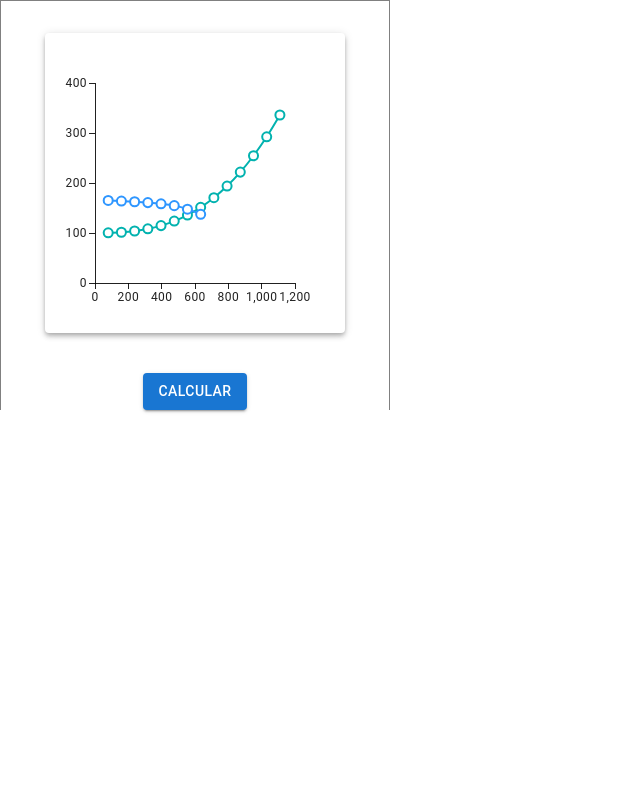
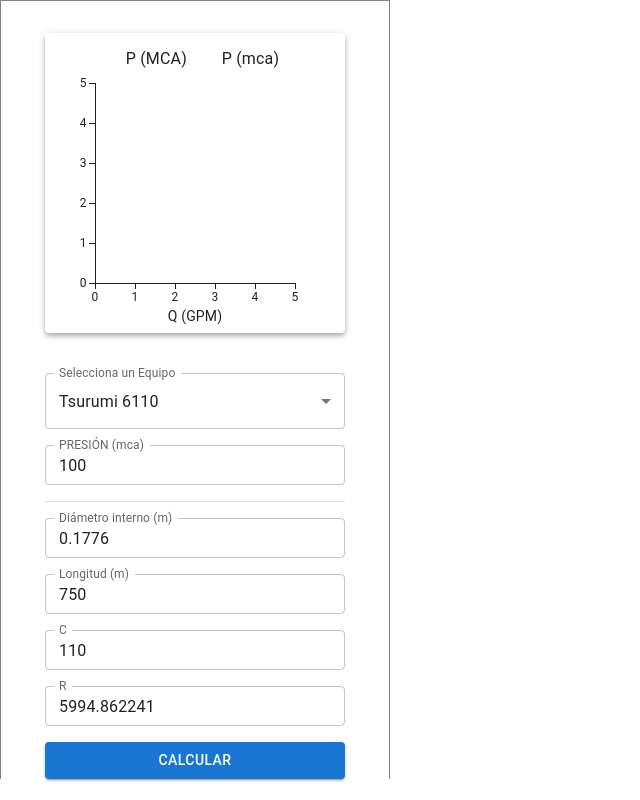
Before and after one commit to JuanDeossa/Sistema-de-bombeo-mineria, a React (Vite) app: page / in a window 1280 px wide. Shown: the whole page, without its empty margins (0-640 px from the left). Built offline with nearby package versions, Linux system fonts and the light colour scheme.

Commit message:
Se agrega formulario con datos de prueba y algunos calculos

```diff
--- a/src/components/chart/Chart.jsx
+++ b/src/components/chart/Chart.jsx
@@ -1,54 +1,61 @@
 import { LineChart } from "@mui/x-charts";
 
-export const Chart = () => {
+export const Chart = ({ data }) => {
+  const { DATA_X, DATA_Y1, DATA_Y2 } = data || {};
   return (
     <LineChart
       width={300}
       height={300}
-      // xAxis={[{ data: [1, 2, 3, 5, 8, 10] }]}
-      xAxis={[{ data: DATA_X }]}
+      xAxis={[{ data: DATA_X || [0, 1, 2, 3, 4, 5],label:"Q (GPM)", }]}
       series={[
         {
           // data: [1, 5.5, 2, 8.5, 1.5, 5],
-          data: DATA_Y1,
+          data: DATA_Y1 || [0, 1, 2, 3, 4, 5],
+          color: !DATA_Y1?.length ? "transparent" : "blue",
+          showMark:false,
+          label:"P (MCA)",
         },
         {
-          data: DATA_Y2,
+          // data: [1, 5.5, 2, 8.5, 1.5, 5],
+          data: DATA_Y2 || [0, 1, 2, 3, 4, 5],
+          color: !DATA_Y2?.length ? "transparent" : "red",
+          showMark:false,
+          label:"P (mca)",
         },
       ]}
     />
   );
 };
 
-const DATA_X = [
-  0, 79.25, 158.5, 237.75, 317, 396.25, 475.5, 554.75, 634, 713.25, 792.5,
-  871.75, 951, 1030.25, 1109.5,
-];
-const DATA_Y1 = [
-  null,
-  100.3283006,
-  101.5134666,
-  104.024776,
-  108.303229,
-  114.771141,
-  123.8369752,
-  135.8982504,
-  151.3434779,
-  170.5535407,
-  193.9027219,
-  221.7595015,
-  254.4871893,
-  292.4444396,
-  335.9856781,
-];
-const DATA_Y2 = [
-  null,
-  165.138,
-  163.812,
-  162.486,
-  160.752,
-  158.406,
-  154.734,
-  147.696,
-  137.292,
-];
+// const DATA_X = [
+//   0, 79.25, 158.5, 237.75, 317, 396.25, 475.5, 554.75, 634, 713.25, 792.5,
+//   871.75, 951, 1030.25, 1109.5,
+// ];
+// const DATA_Y1 = [
+//   null,
+//   100.3283006,
+//   101.5134666,
+//   104.024776,
+//   108.303229,
+//   114.771141,
+//   123.8369752,
+//   135.8982504,
+//   151.3434779,
+//   170.5535407,
+//   193.9027219,
+//   221.7595015,
+//   254.4871893,
+//   292.4444396,
+//   335.9856781,
+// ];
+// const DATA_Y2 = [
+//   null,
+//   165.138,
+//   163.812,
+//   162.486,
+//   160.752,
+//   158.406,
+//   154.734,
+//   147.696,
+//   137.292,
+// ];
--- /dev/null
+++ b/src/components/form1/Form1.jsx
@@ -0,0 +1,142 @@
+import { DevTool } from "@hookform/devtools";
+import {
+  Box,
+  Button,
+  Divider,
+  MenuItem,
+  Stack,
+  TextField,
+} from "@mui/material";
+import { useForm } from "react-hook-form";
+import { round } from "../../helpers/math";
+import { initialProcessValues } from "../../utils/constants";
+import {
+  calculateResult,
+  getAllEquipments,
+  getEquipmentByPK,
+} from "../../utils/backend/api/GET";
+
+const EQUIPMENTS = getAllEquipments();
+
+export const Form1 = ({ setDataToChart }) => {
+  const { register, control, handleSubmit, watch } = useForm({
+    defaultValues: {
+      E: EQUIPMENTS[0].id,
+      P: 100,
+      D: initialProcessValues?.D,
+      L: initialProcessValues?.L,
+      C: initialProcessValues?.C,
+      R: initialProcessValues?.R,
+    },
+  });
+
+  const submitAction = (data) => {
+    const newData = {
+      E: data.E,
+      P: round(data.P, 6),
+      D: round(data.D, 6),
+      L: round(data.L, 6),
+      C: round(data.C, 6),
+      R: round(data.R, 6),
+    };
+    const res = calculateResult({ P: newData.P, R: newData.R, E: newData.E });
+
+    const equipmentProps = getEquipmentByPK(res.name);
+
+    const cauldalGPMArray = res?.values?.map((value) => value?.cauldalGPM);
+    const presionMCAArray = res?.values?.map((value) => value?.presionMCA);
+    const presionMcaArray = equipmentProps?.values?.map(
+      (value) => value?.presionMCA
+    );
+
+    setDataToChart((prev) => ({
+      ...prev,
+      GPM: cauldalGPMArray,
+      MCA: presionMCAArray,
+      mca: presionMcaArray,
+    }));
+  };
+
+  return (
+    <Box width={300}>
+      <form onSubmit={handleSubmit(submitAction)}>
+        <Stack direction="column" spacing={2}>
+          <TextField
+            select
+            defaultValue={EQUIPMENTS[0].id}
+            label="Selecciona un Equipo"
+            {...register("E", {
+              required: true,
+            })}
+          >
+            {EQUIPMENTS?.map((option) => (
+              <MenuItem key={option?.id} value={option?.id}>
+                {option.name}
+              </MenuItem>
+            ))}
+          </TextField>
+          <TextField
+            id="outlined-basic"
+            label="PRESIÓN (mca)"
+            variant="outlined"
+            type="text"
+            size="small"
+            {...register("P", {
+              required: true,
+              pattern: /^[0-9.]+$/,
+            })}
+          />
+          <Divider />
+          <TextField
+            id="outlined-basic"
+            label="Diámetro interno (m)"
+            variant="outlined"
+            type="text"
+            size="small"
+            {...register("D", {
+              required: true,
+              pattern: /^[0-9.]+$/,
+            })}
+          />
+          <TextField
+            id="outlined-basic"
+            label="Longitud (m)"
+            variant="outlined"
+            type="text"
+            size="small"
+            {...register("L", {
+              required: true,
+              pattern: /^[0-9.]+$/,
+            })}
+          />
+          <TextField
+            id="outlined-basic"
+            label="C"
+            variant="outlined"
+            type="text"
+            size="small"
+            {...register("C", {
+              required: true,
+              pattern: /^[0-9.]+$/,
+            })}
+          />
+          <TextField
+            id="outlined-basic"
+            label="R"
+            variant="outlined"
+            type="text"
+            size="small"
+            {...register("R", {
+              required: true,
+              pattern: /^[0-9.]+$/,
+            })}
+          />
+          <Button type="submit" variant="contained">
+            Calcular
+          </Button>
+        </Stack>
+        <DevTool control={control} />
+      </form>
+    </Box>
+  );
+};
--- a/src/helpers/math.js
+++ b/src/helpers/math.js
@@ -1 +1,2 @@
-export const round = (num, presicion = 2) => parseFloat(num.toFixed(presicion));
+export const round = (num, presicion = 2) =>
+  parseFloat(parseFloat(num).toFixed(presicion));
--- a/src/index.css
+++ b/src/index.css
@@ -1,5 +1,9 @@
-*{
-    margin: 0;
-    padding: 0;
-    box-sizing: border-box;
+* {
+  margin: 0;
+  padding: 0;
+  box-sizing: border-box;
 }
+
+input[type="number"]::-webkit-inner-spin-button {
+  display: none;
+}
--- a/src/pages/MainPage.jsx
+++ b/src/pages/MainPage.jsx
@@ -1,15 +1,22 @@
 import { Box, Button, Paper, Stack } from "@mui/material";
 import { Chart } from "../components/chart/Chart";
 import { BasicTable } from "../components/basicTable/BasicTable";
-import { useState } from "react";
+import { useEffect, useState } from "react";
+import { Form1 } from "../components/form1/Form1";
+import { getAllEquipments, getEquipmentByPK } from "../utils/backend/api/GET";
+import { initialProcessValues } from "../utils/constants";
 
 export const MainPage = () => {
-  const [constants, setConstants] = useState({
-    D: 0.1776,
-    L: 750,
-    C: 110,
-    R: 5994.862241,
+  const [dataToChart, setDataToChart] = useState({
+    GPM: null,
+    MCA: null,
+    mca: null,
   });
+
+  useEffect(() => {
+    console.log(getAllEquipments());
+    console.log(getEquipmentByPK("Tsurumi-6110"));
+  }, []);
 
   return (
     <Stack
@@ -22,14 +29,21 @@ export const MainPage = () => {
       borderBottom="0px"
     >
       <Paper elevation={4}>
-        <Chart />
+        <Chart
+          data={{
+            DATA_X: dataToChart?.GPM,
+            DATA_Y1: dataToChart?.MCA,
+            DATA_Y2: dataToChart?.mca,
+          }}
+        />
       </Paper>
+      <Form1 setDataToChart={setDataToChart} />
       {/* <Paper elevation={4}>
         <Box overflow="auto">
           <BasicTable />
         </Box>
       </Paper> */}
-      <Button variant="contained">Calcular</Button>
+      {/* <Button variant="contained">Calcular</Button> */}
     </Stack>
   );
 };
--- /dev/null
+++ b/src/utils/backend/api/GET.js
@@ -0,0 +1,55 @@
+import { round } from "../../../helpers/math";
+import { caudalFC, presionFC } from "../../constants";
+import EQUIPMENTS from "../entities/EQUIPMENTS.json";
+
+export const getAllEquipments = () => {
+  return EQUIPMENTS?.map((eq) => {
+    return {
+      ...eq,
+      values: eq?.values?.map((val, i) => ({
+        id: i,
+        ...val,
+        caudalGPM: round(val?.caudal * caudalFC),
+        presionMCA: round(val?.presion * presionFC),
+      })),
+    };
+  });
+};
+//
+export const getEquipmentByPK = (pk) => {
+  const equipmentFound = EQUIPMENTS?.find((eq) => eq.id === pk);
+  if (!equipmentFound) {
+    return;
+  }
+  return {
+    ...equipmentFound,
+    values: equipmentFound?.values?.map((val, i) => ({
+      id: i,
+      ...val,
+      caudalGPM: round(val?.caudal * caudalFC),
+      presionMCA: round(val?.presion * presionFC),
+    })),
+  };
+};
+
+const INTERVAL = [5, 10, 15, 20, 25, 30, 35, 40, 45, 50, 55, 60, 65, 70];
+
+export const calculateResult = (data) => {
+  const { P, R, E } = data;
+  let presion = P;
+  return {
+    name: E,
+    values: INTERVAL.map((caudal) => {
+      const caudalM3S = caudal / 1000;
+      const perdidas =  R * caudalM3S ** 1.852;
+      presion = presion+perdidas;
+      return {
+        caudalLS: caudal,
+        cauldalGPM: round(caudal * caudalFC),
+        caudalM3S: round(caudalM3S,6),
+        perdidas: round(perdidas,6),
+        presionMCA: presion,
+      };
+    }),
+  };
+};
--- /dev/null
+++ b/src/utils/backend/entities/EQUIPMENTS.json
@@ -0,0 +1,78 @@
+[
+  {
+    "id": "Tsurumi-6110",
+    "name": "Tsurumi 6110",
+    "values": [
+      {
+        "caudal": 4.63,
+        "presion": 16.19
+      },
+      {
+        "caudal": 9.42,
+        "presion": 16.06
+      },
+      {
+        "caudal": 14.05,
+        "presion": 15.93
+      },
+      {
+        "caudal": 18.73,
+        "presion": 15.76
+      },
+      {
+        "caudal": 23.53,
+        "presion": 15.53
+      },
+      {
+        "caudal": 28.16,
+        "presion": 15.17
+      },
+      {
+        "caudal": 33.0,
+        "presion": 14.48
+      },
+      {
+        "caudal": 38.29,
+        "presion": 13.46
+      }
+    ]
+  },
+  {
+    "id": "Tsurumi-8110",
+    "name": "Tsurumi 8110",
+    "values": [
+      {
+        "caudal": 4.63,
+        "presion": 16.19
+      },
+      {
+        "caudal": 9.42,
+        "presion": 16.06
+      },
+      {
+        "caudal": 14.05,
+        "presion": 15.93
+      },
+      {
+        "caudal": 18.73,
+        "presion": 15.76
+      },
+      {
+        "caudal": 23.53,
+        "presion": 15.53
+      },
+      {
+        "caudal": 28.16,
+        "presion": 15.17
+      },
+      {
+        "caudal": 33.0,
+        "presion": 14.48
+      },
+      {
+        "caudal": 38.29,
+        "presion": 13.46
+      }
+    ]
+  }
+]
--- a/src/utils/constants.js
+++ b/src/utils/constants.js
@@ -1,5 +1,15 @@
+export const caudalFC = 15.85;
+export const presionFC = 10.2;
+
 export const DIAMETERS = [
   { id: 1, label: "", value: "" },
   { id: 2, label: "", value: "" },
   { id: 3, label: "", value: "" },
 ];
+
+export const initialProcessValues = {
+  D: 0.1776,
+  L: 750,
+  C: 110,
+  R: 5994.862241,
+};
```
Also changed, not shown: src/helpers/calculate.js (added), src/helpers/calculate.jsx (added).
